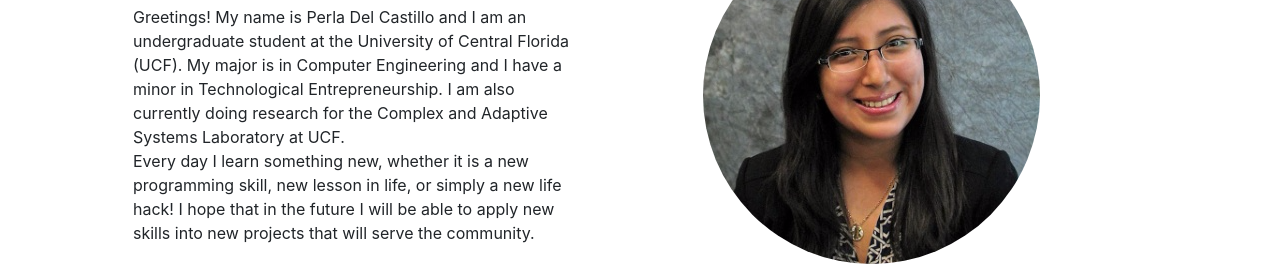
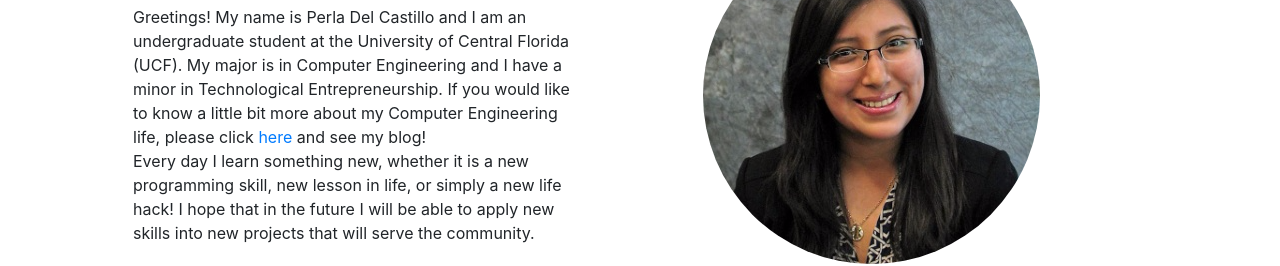
Before and after one commit to perlasamanez/perlasamanez.github.io, a website with bundled scripts: page index.html in a window 1280 px wide. Shown: the part 695-961 px from the top of the page. Built offline with nearby package versions, Linux system fonts and the light colour scheme; a web font is replaced by a local one.

Commit message:
Updated feb15-2018

```diff
--- a/index.html
+++ b/index.html
@@ -85,7 +85,7 @@
           <div class="col-md-6 order-1">
             <div class="p-5">
               <h2 class="display-4">About Me</h2>
-              <p>Greetings! My name is Perla Del Castillo and I am an undergraduate student at the University of Central Florida (UCF). My major is in Computer Engineering and I have a minor in Technological Entrepreneurship. I am also currently doing research for the Complex and Adaptive Systems Laboratory at UCF. <br> Every day I learn something new, whether it is a new programming skill, new lesson in life, or simply a new life hack! I hope that in the future I will be able to apply new skills into new projects that will serve the community.</p>
+              <p>Greetings! My name is Perla Del Castillo and I am an undergraduate student at the University of Central Florida (UCF). My major is in Computer Engineering and I have a minor in Technological Entrepreneurship. If you would like to know a little bit more about my Computer Engineering life, please click <a href="http://life-as-cpe.blogspot.com/">here</a> and see my blog!<br> Every day I learn something new, whether it is a new programming skill, new lesson in life, or simply a new life hack! I hope that in the future I will be able to apply new skills into new projects that will serve the community.</p>
             </div>
           </div>
         </div>
```
Also changed, not shown: resources.html (+3 -3 lines).
